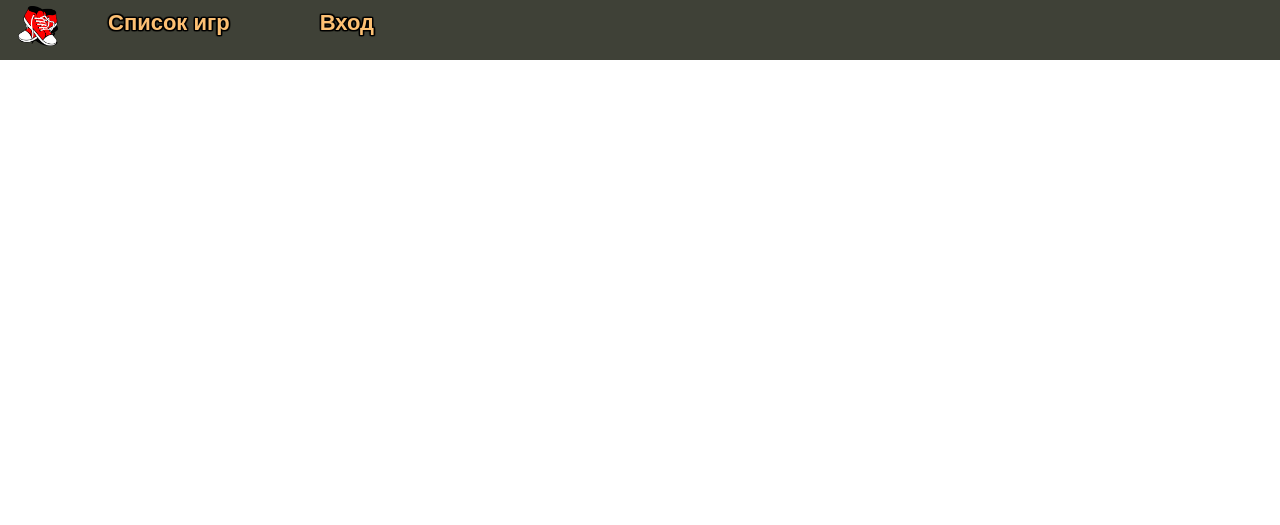
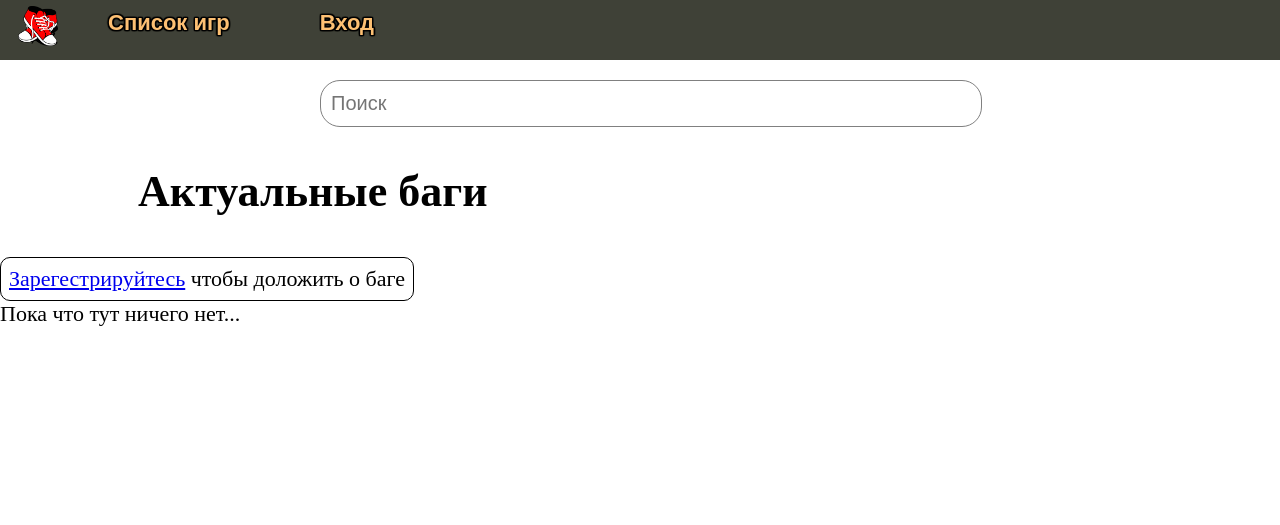
Before and after one commit to SteppingCode/barxatniu, a Flask app: page /reports in a window 1280 px wide. Shown: the top 525 px of the page. Run offline with Flask 3, Linux system fonts and the light colour scheme; data comes from the database, SQL or seed files in the repository.

Commit message:
Доделать репорт систему

```diff
--- a/templates/reports.html
+++ b/templates/reports.html
@@ -1,9 +1,44 @@
 {% extends 'base.html' %}
 {% block content %}
 {{ super() }}
+<style>
+    .question {
+        display: inline-block;
+        border: 1px black solid;
+        border-radius: 10px;
+        padding: 8px;
+        text-align: center;
+    }
+    .search {
+        display: inline-block;
+        border: 1px grey solid;
+        border-radius: 20px;
+        width: 50%;
+        height: 25px;
+        margin: 20px auto auto 25%;
+        padding: 10px;
+        font-size: 20px;
+    }
+</style>
+<input class="search" placeholder="Поиск">
+<h1 style="margin-left: 10%;">Актуальные баги</h1>
 {% if 'userlogged' in session %}
-
+    <div class="question"><a href="{{url_for('report_add')}}">Доложить о баге</a></div>
 {% else %}
-
+    <div class="question"><a href="{{url_for('register')}}">Зарегестрируйтесь</a> чтобы доложить о баге</div>
+{% endif %}
+{% if reports %}
+    {% for r in reports %}
+        <div>
+            <h2>{{r.title}}</h2>
+            {% if r.text[100] %}
+                <p>{{r.text[:100]}}...</p>
+            {% else %}
+                <p>{{r.text[:100]}}</p>
+            {% endif %}
+        </div>
+    {% endfor %}
+{% else %}
+<div>Пока что тут ничего нет...</div>
 {% endif %}
 {% endblock %}
```
